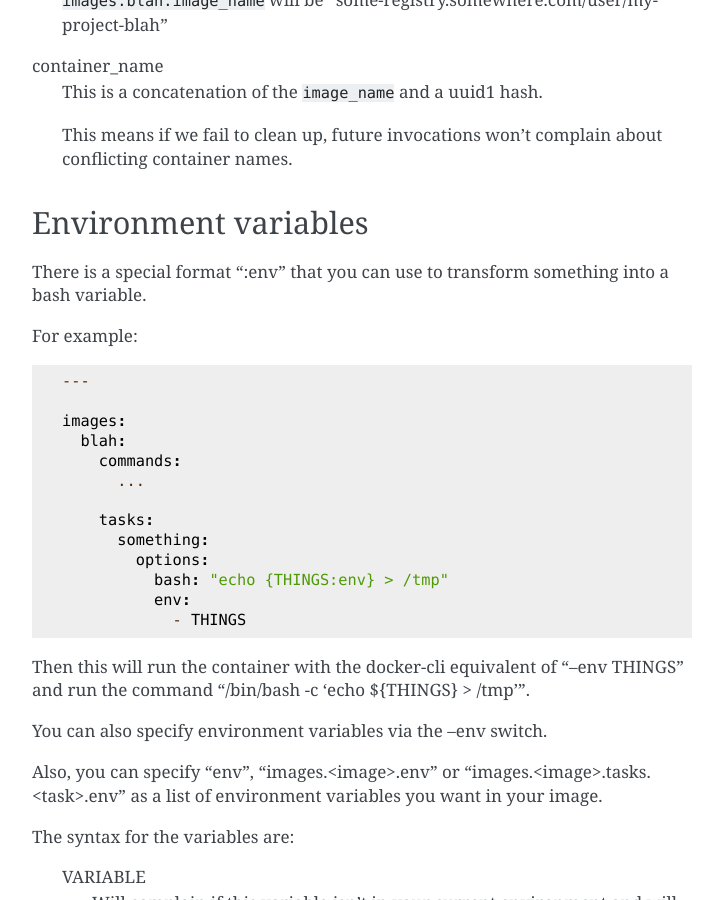
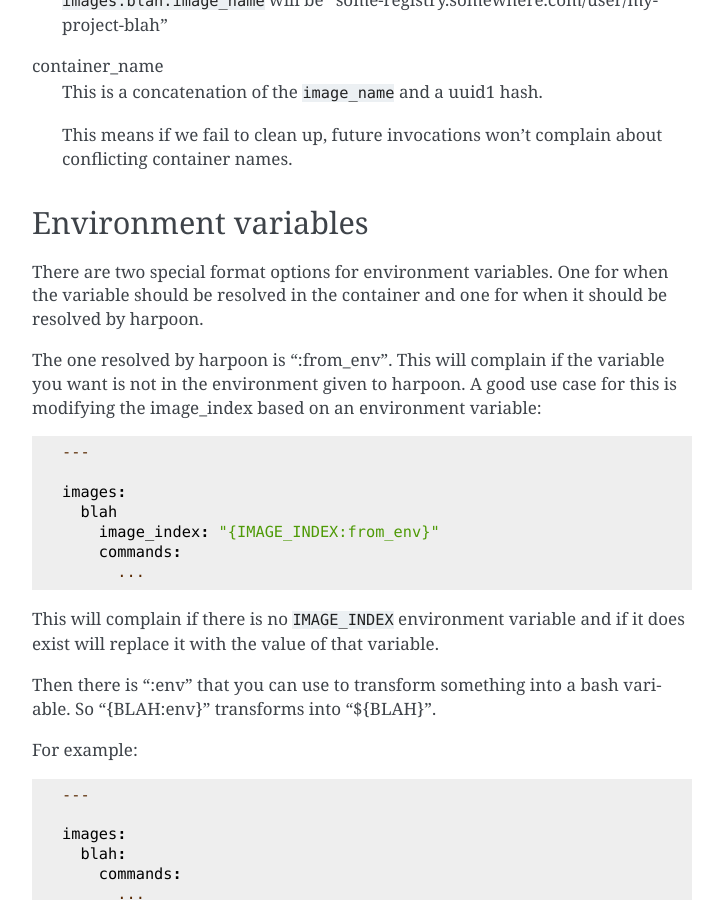
Before and after one commit to delfick/harpoon, a Sphinx documentation site: the page built from docs/docs/functionality.rst, in a window 1280 px wide and 900 px high, scrolled down 4874 px. Shown: the whole window, without its empty margins (388-1111 px from the left). Built offline with Sphinx 7.4.7, drawn with Linux system fonts in a browser that asks for light colours.

Commit message:
Add a :from_env formatter thing

```diff
--- a/docs/docs/functionality.rst
+++ b/docs/docs/functionality.rst
@@ -235,8 +235,27 @@ container_name
 Environment variables
 ---------------------
 
-There is a special format ":env" that you can use to transform something into
-a bash variable.
+There are two special format options for environment variables. One for when the
+variable should be resolved in the container and one for when it should be
+resolved by harpoon.
+
+The one resolved by harpoon is ":from_env". This will complain if the variable
+you want is not in the environment given to harpoon. A good use case for this
+is modifying the image_index based on an environment variable::
+
+  ---
+
+  images:
+    blah
+      image_index: "{IMAGE_INDEX:from_env}"
+      commands:
+        ...
+
+This will complain if there is no ``IMAGE_INDEX`` environment variable and if it
+does exist will replace it with the value of that variable.
+
+Then there is ":env" that you can use to transform something into
+a bash variable. So "{BLAH:env}" transforms into "${BLAH}".
 
 For example::
 
```
Also changed, not shown: 4 other files.
